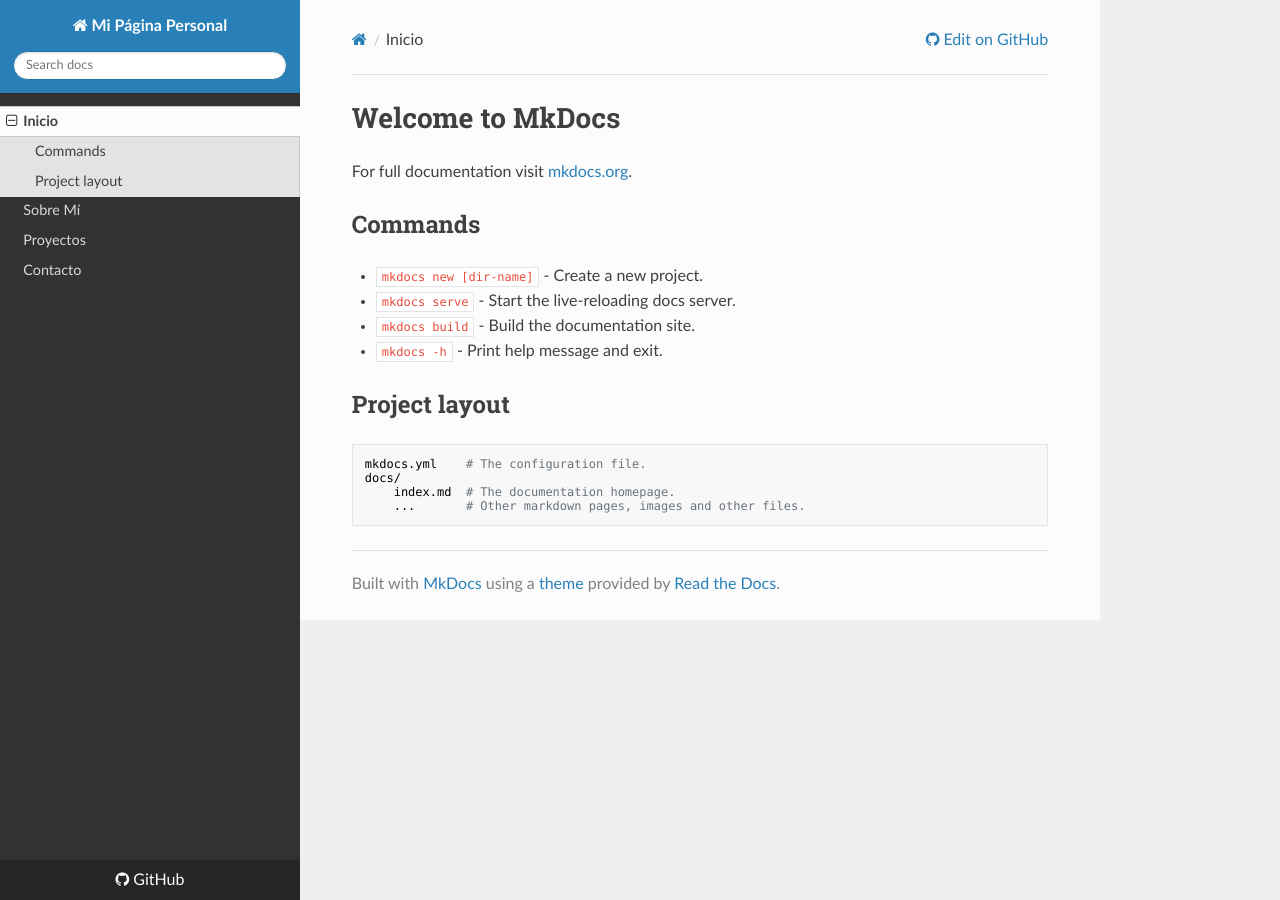
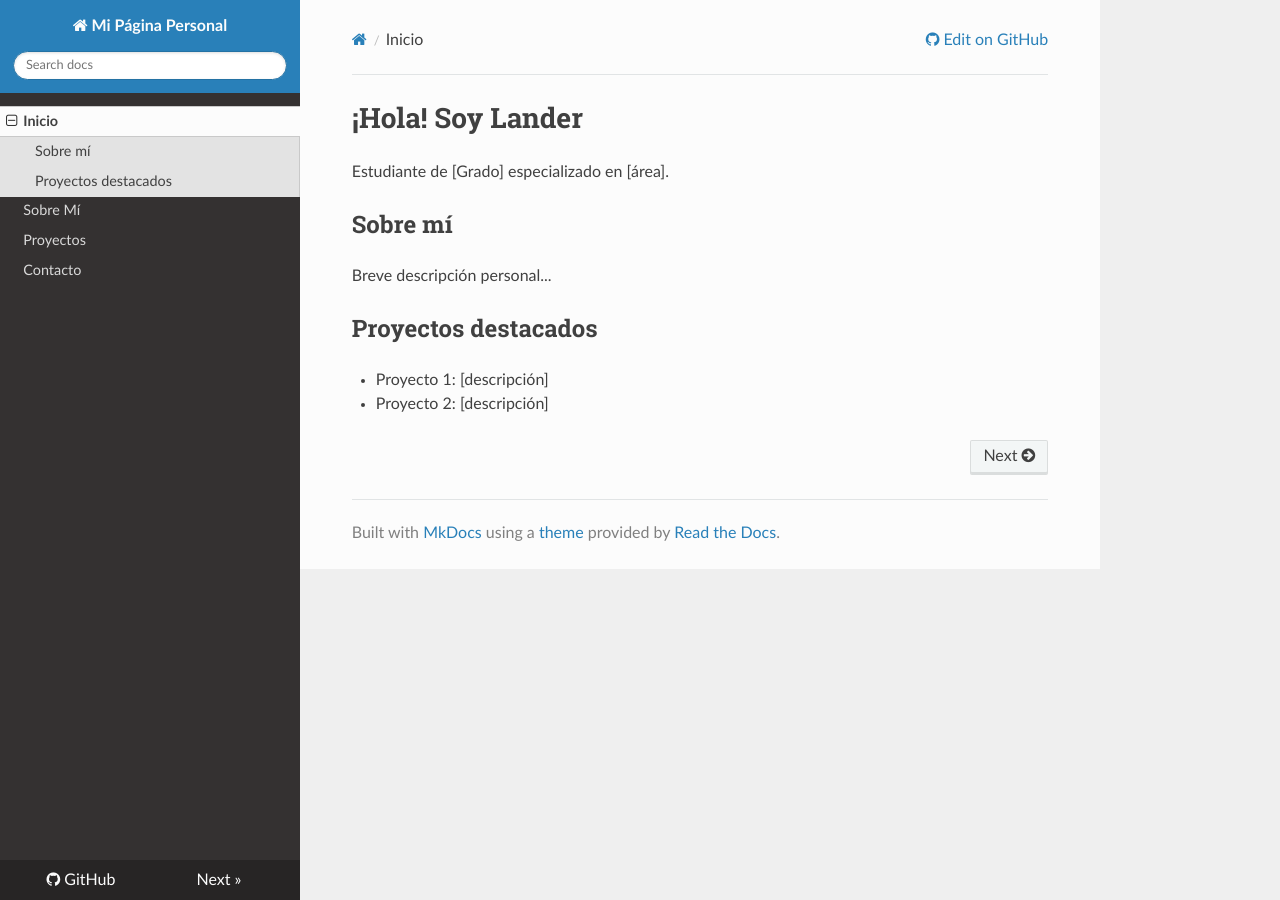
Before and after one commit to lander-ortuzar/Lander-Ortuzar.github.io, an MkDocs documentation site: the page built from docs/index.md, in a window 1280 px wide. Built offline with MkDocs 1.6.1, drawn with Linux system fonts in a browser that asks for light colours; nearby versions of some CDN libraries.

Commit message:
Meter en el doc los archivos

```diff
--- a/docs/index.md
+++ b/docs/index.md
@@ -1,17 +1,10 @@
-# Welcome to MkDocs
+# ¡Hola! Soy Lander
 
-For full documentation visit [mkdocs.org](https://www.mkdocs.org).
+Estudiante de [Grado] especializado en [área].
 
-## Commands
+## Sobre mí
+Breve descripción personal...
 
-* `mkdocs new [dir-name]` - Create a new project.
-* `mkdocs serve` - Start the live-reloading docs server.
-* `mkdocs build` - Build the documentation site.
-* `mkdocs -h` - Print help message and exit.
-
-## Project layout
-
-    mkdocs.yml    # The configuration file.
-    docs/
-        index.md  # The documentation homepage.
-        ...       # Other markdown pages, images and other files.
+## Proyectos destacados
+- Proyecto 1: [descripción]
+- Proyecto 2: [descripción]
```
Also changed, not shown: docs/contacto.md (added, +5 -0 lines), docs/proyectos.md (added, +11 -0 lines), docs/sobre-mi.md (added, +13 -0 lines).
